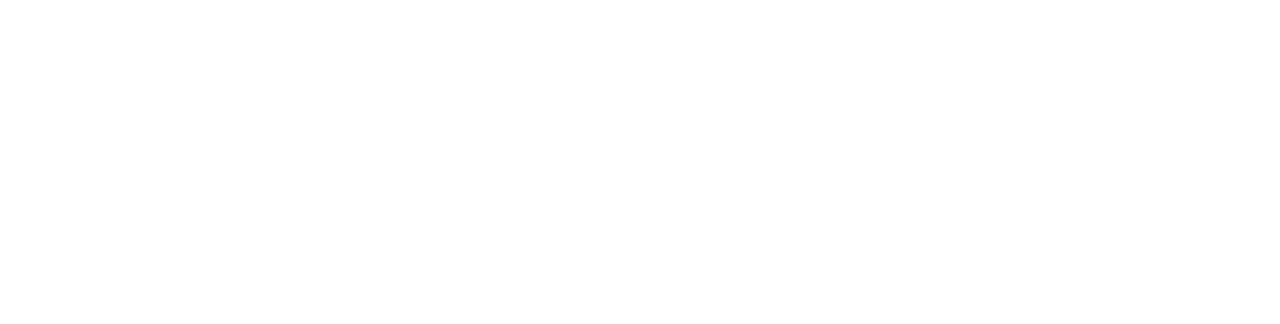
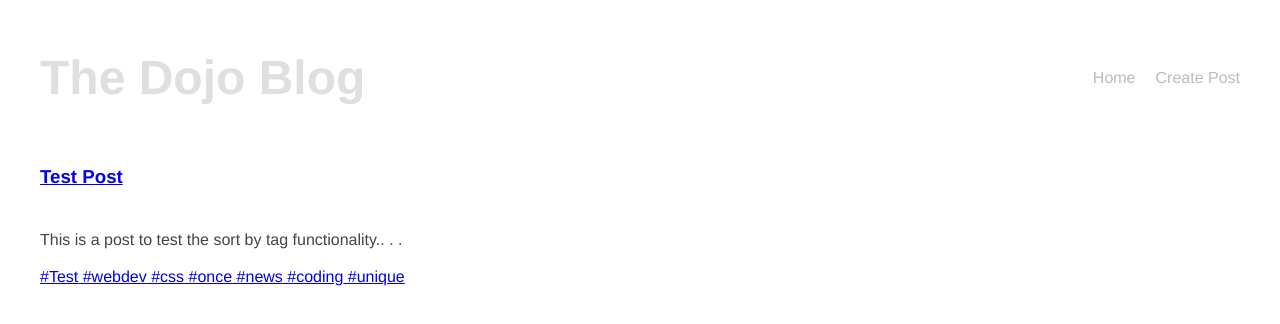
Before and after one commit to x-rune-x/vue_practice_blog, a Vue app: page /tags/Test in a window 1280 px wide. Before the commit this address had no page. Shown: the top 324 px of the page. Built offline with nearby package versions, Linux system fonts and the light colour scheme; data requests are answered from the project's data file.

Commit message:
Added search by tag.

```diff
--- a/data/db.json
+++ b/data/db.json
@@ -27,6 +27,28 @@
         "four"
       ],
       "id": 3
+    },
+    {
+      "title": "Post 5",
+      "body": "Post 5",
+      "tags": [
+        "random"
+      ],
+      "id": 4
+    },
+    {
+      "title": "Test Post",
+      "body": "This is a post to test the sort by tag functionality.",
+      "tags": [
+        "Test",
+        "webdev",
+        "css",
+        "once",
+        "news",
+        "coding",
+        "unique"
+      ],
+      "id": 5
     }
   ]
 }
--- a/src/App.vue
+++ b/src/App.vue
@@ -1,7 +1,14 @@
 <template>
-
+  <Navbar />
   <router-view/>
 </template>
+
+<script>
+import Navbar from './components/Navbar.vue'
+export default {
+  components: { Navbar }
+}
+</script>
 
 <style>
 #app {
--- /dev/null
+++ b/src/components/Navbar.vue
@@ -0,0 +1,39 @@
+<template>
+  <header>
+      <h1>The Dojo Blog</h1>
+      <nav>
+          <router-link :to="{ name: 'Home' }">Home</router-link>
+          <router-link :to="{ name: 'Create' }">Create Post</router-link>
+      </nav>
+  </header>
+</template>
+
+<script>
+export default {
+
+}
+</script>
+
+<style>
+    header {
+    display: flex;
+    justify-content: space-between;
+    align-items: center;
+    max-width: 1200px;
+    margin: 0 auto;
+    padding: 10px;
+  }
+  header h1 {
+    color: #dfdfdf;
+    font-size: 48px;
+  }
+  header a {
+    color: #bbb;
+    text-decoration: none;
+    margin-left: 20px;
+  }
+  header a.router-link-active {
+    color: #444;
+    font-weight: bold;
+  }
+</style>
--- a/src/components/SinglePost.vue
+++ b/src/components/SinglePost.vue
@@ -5,7 +5,9 @@
       </router-link>
       <p>{{ snippet }}</p>
       <span v-for="tag in post.tags" :key="tag">
+        <router-link :to="{ name: 'Tag', params: { tag: tag } }">
           #{{ tag }}
+        </router-link>
       </span>
   </div>
 </template>
--- a/src/composables/getPost.js
+++ b/src/composables/getPost.js
@@ -8,7 +8,7 @@
       try {
         // simulate delay
         await new Promise(resolve => {
-            setTimeout(resolve, 1000)
+            setTimeout(resolve, 500)
         })
 
         let data = await fetch('http://localhost:3000/posts/' + id)
--- a/src/composables/getPosts.js
+++ b/src/composables/getPosts.js
@@ -8,7 +8,7 @@
       try {
         // simulate delay
         await new Promise(resolve => {
-          setTimeout(resolve, 1000)
+          setTimeout(resolve, 500)
         })
 
         let data = await fetch('http://localhost:3000/posts')
--- a/src/router/index.js
+++ b/src/router/index.js
@@ -2,6 +2,7 @@
 import Home from '../views/Home.vue'
 import Details from '../views/Details.vue'
 import Create from '../views/Create.vue'
+import Tag from '../views/Tag.vue'
 
 const routes = [
   {
@@ -19,6 +20,11 @@
     path: '/create',
     name: 'Create',
     component: Create
+  },
+  {
+    path: '/tags/:tag',
+    name: 'Tag',
+    component: Tag
   }
 ]
 
--- a/src/views/Create.vue
+++ b/src/views/Create.vue
@@ -23,6 +23,7 @@
 
 <script>
 import { ref } from 'vue'
+import {useRouter} from 'vue-router'
 
 export default {
   setup() {
@@ -30,6 +31,9 @@
     const body = ref('')
     const tag = ref('')
     const tags = ref([])
+
+    const router = useRouter()
+    console.log(router)
 
     const handleKeydown = () => {
       if (!tags.value.includes(tag.value)) {
@@ -55,6 +59,7 @@
       }
 
       await fetch('http://localhost:3000/posts', requestOptions)
+      router.push({ name: 'Home' })
     }
 
     return { title, body, tag, handleKeydown, tags, handleSubmit }
--- a/src/views/Details.vue
+++ b/src/views/Details.vue
@@ -12,16 +12,19 @@
 <script>
 import getPost from '../composables/getPost'
 import Spinner from '../components/Spinner.vue'
+import { useRoute } from 'vue-router'
 
 export default {
     props: ['id'],
     components: {Spinner},
     setup(props) {
-    const {post, error, load} = getPost(props.id)
+      const route = useRoute()
+      console.log(route)
+      const {post, error, load} = getPost(route.params.id)
 
-    load()
+      load()
 
-    return { post, error }
+      return { post, error }
     }
 }
 </script>
--- a/src/views/Home.vue
+++ b/src/views/Home.vue
@@ -20,7 +20,7 @@
   name: 'Home',
   components: { PostList, Spinner },
   setup() {
-    const { posts, error, load} = getPosts()
+    const { posts, error, load } = getPosts()
     load()
 
     return { posts, error }
--- /dev/null
+++ b/src/views/Tag.vue
@@ -0,0 +1,40 @@
+<template>
+  <div class="tag">
+    <div v-if="error">{{ error }}</div>
+    <div v-if="postsWithTag.length">
+      <PostList :posts="postsWithTag" />
+    </div>
+    <div v-else>
+      <Spinner />
+    </div>
+  </div>
+</template>
+
+<script>
+import { computed } from '@vue/reactivity'
+import { useRoute } from 'vue-router'
+import getPosts from '../composables/getPosts'
+import PostList from '../components/PostList.vue'
+import Spinner from '../components/Spinner.vue'
+
+
+export default {
+  components: { PostList, Spinner },
+  setup() {
+    const route = useRoute()
+    const { posts, error, load } = getPosts()
+    load()
+
+    const postsWithTag = computed(() => {
+      return posts.value.filter((post) => post.tags.includes(route.params.tag))
+    })
+
+
+    return { postsWithTag, error }
+  }
+}
+</script>
+
+<style>
+
+</style>
```
